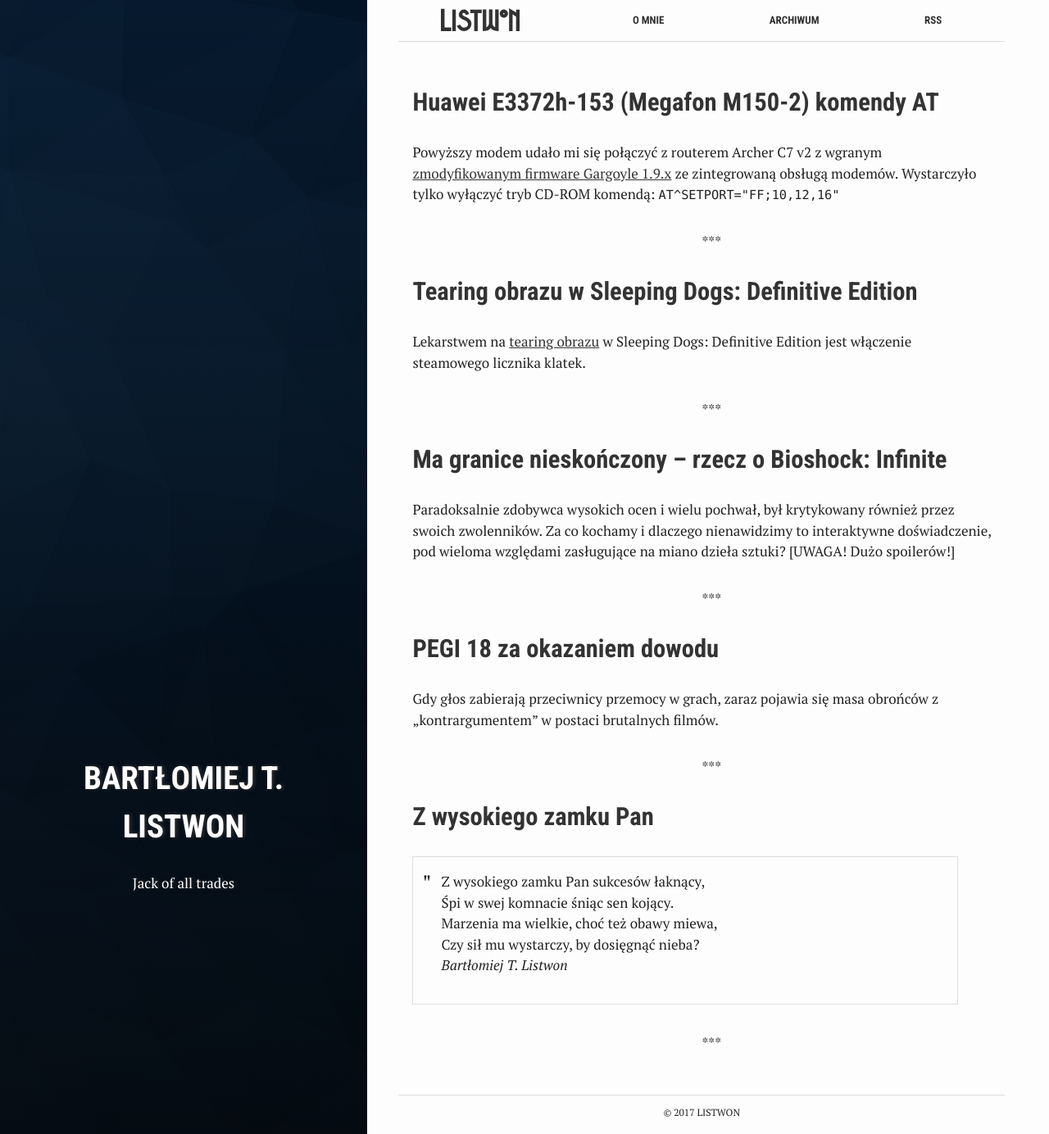
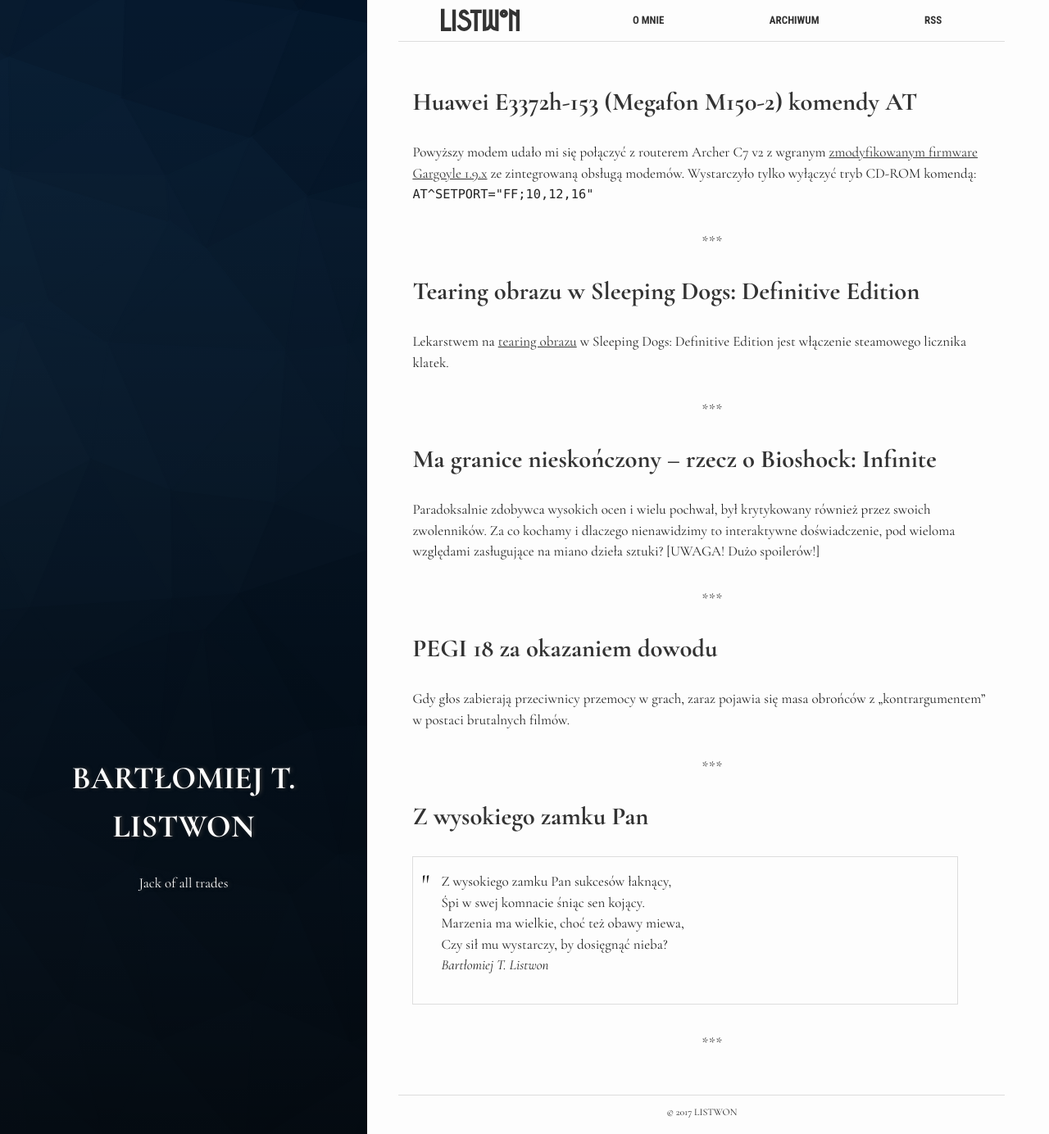
Before and after one commit to Listwon/listwon.github.io, a Jekyll site: the page built from index.html, in a window 1280 px wide and 1384 px high. Shown: the whole window at 82% size. Built offline with Jekyll 4.4.1, drawn with Linux system fonts in a browser that asks for light colours.

Commit message:
Change font to Garamond

```diff
--- a/_includes/head.html
+++ b/_includes/head.html
@@ -17,8 +17,7 @@
 
   <link rel="canonical" href="{{ page.url | replace:'index.html','' | absolute_url }}">
   <link rel="alternate" type="application/rss+xml" title="{{ site.title }}" href="{{ "/feed.xml" | prepend: site.baseurl | prepend: site.url }}">
-
-  <link href="https://fonts.googleapis.com/css?family=PT+Serif:400,400i,700|Roboto+Condensed:700&amp;subset=latin-ext" rel="stylesheet">
+  <link href="https://fonts.googleapis.com/css?family=Cormorant+Garamond:400,400i,700|Roboto+Condensed:700&amp;subset=latin-ext" rel="stylesheet">
   <link rel="stylesheet" href="{{ "/assets/css/main.css" | relative_url }}">
   <link rel="stylesheet" href="{{ "/assets/css/font-awesome.min.css" | relative_url }}">
 
--- a/assets/_sass/_base.scss
+++ b/assets/_sass/_base.scss
@@ -13,7 +13,7 @@
 
 
 body {
-  font: normal 17px/1.5 'PT Serif', "Helvetica Neue", "Helvetica", Arial, sans-serif;
+  font: normal 17px/1.5 'Cormorant Garamond',Garamond,Baskerville,Baskerville Old Face,Hoefler Text,Times New Roman,serif;
   width: 100%;
   height: 100%;
   background: #fdfdfd;
@@ -27,7 +27,7 @@
 }
 
 h1, h2, h3, h4, h5, h6 {
-  font-family: 'Roboto Condensed', sans-serif;
+  font-family: 'Cormorant Garamond',Garamond,Baskerville,Baskerville Old Face,Hoefler Text,Times New Roman,serif;
   font-weight: bold;
   a:link, a:hover, a:focus, a:visited { color: #333; text-decoration: none; }
   a:hover { text-decoration: underline; }
@@ -44,7 +44,7 @@
   font-size: 2.3em;
   text-transform: uppercase;
   font-weight: bold;
-  font-family: 'Roboto Condensed', sans-serif;
+  font-family: 'Cormorant Garamond',Garamond,Baskerville,Baskerville Old Face,Hoefler Text,Times New Roman,serif;
   margin: .67em 0;
   a:link, a:hover, a:focus, a:visited {
     color: #fff;
```
